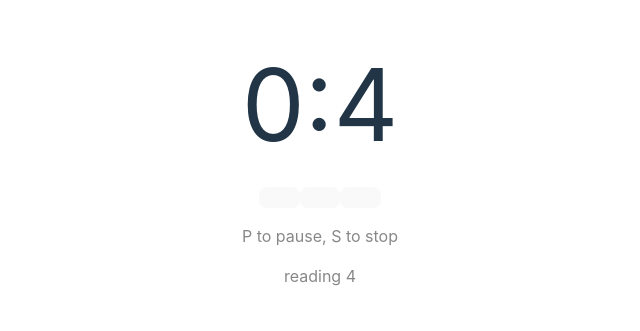
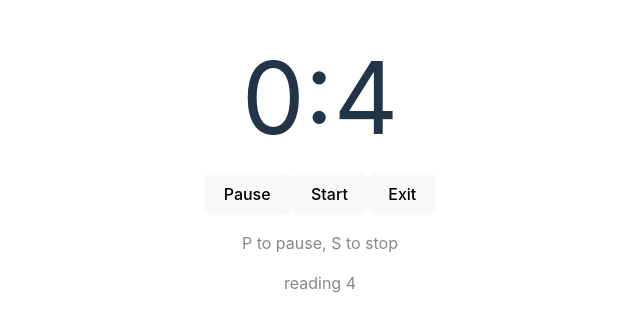
Before and after one commit to dmitriiTr/flowmodoro, a React (Vite) app: page / in a window 1280 px wide. Shown: the part 233-564 px from the top of the page, without its empty margins (320-960 px from the left). Built offline with nearby package versions, Linux system fonts and the light colour scheme.

Commit message:
Button text

```diff
--- a/src/App.tsx
+++ b/src/App.tsx
@@ -50,7 +50,7 @@ const App = () => {
               </tr>)}
             </tbody>
           </table>
-          <button onClick={() => handleStart()}></button>
+          <button onClick={() => handleStart()}>Start</button>
           <br />
           <select onChange={handleActivitySelect}>
             {activities.map(activity =>
--- a/src/Timer.tsx
+++ b/src/Timer.tsx
@@ -73,9 +73,9 @@ const Timer = (props: TimerProps) => {
       <div style={{ fontSize: '100px' }}>
         <span>{minutes}</span>:<span>{seconds}</span>
       </div>
-      <button onClick={handlePauseClick}></button>
-      <button onClick={handleStartClick}></button>
-      <button onClick={handleExitClick}></button>
+      <button onClick={handlePauseClick}>Pause</button>
+      <button onClick={handleStartClick}>Start</button>
+      <button onClick={handleExitClick}>Exit</button>
       <p className="read-the-docs">
         P to pause, S to stop
       </p>
```
